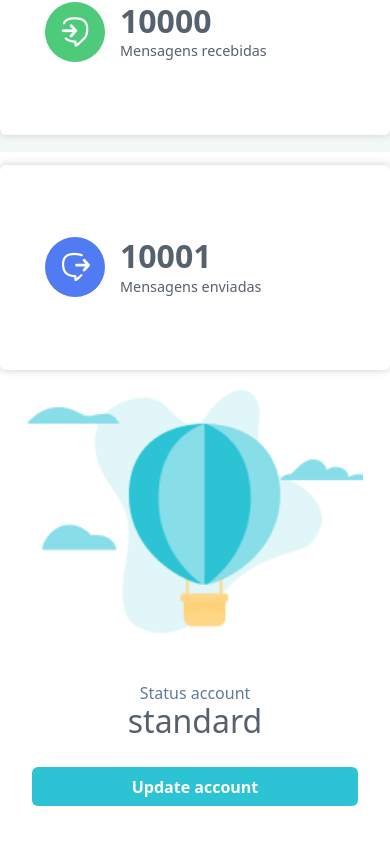
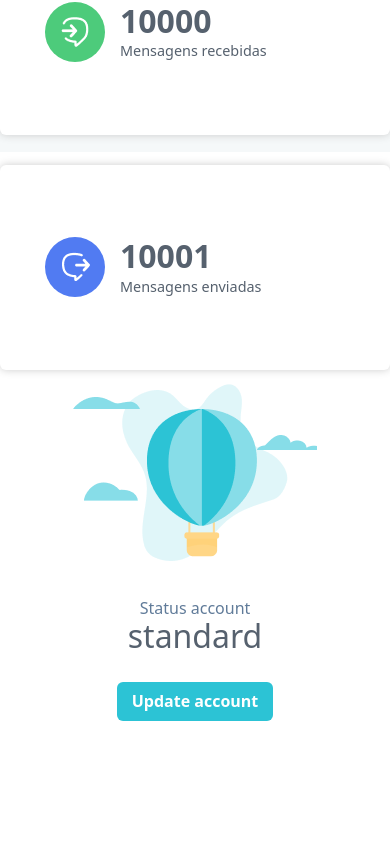
Before and after one commit to govijuan/test-take, a React (Create React App) app: page /chatbot/Will in a window 390 px wide. Shown: the part 722-1566 px from the top of the page. After the commit the page ends 1503 px from the top, so only its background shows below. Built offline with nearby package versions, Linux system fonts and the light colour scheme.

Commit message:
Correcting plan image responsive behavior

```diff
--- a/src/components/molecules/BotPlanContent/BotPlanContent.styles.ts
+++ b/src/components/molecules/BotPlanContent/BotPlanContent.styles.ts
@@ -3,9 +3,15 @@ import styled from 'styled-components'
 const BotPlanContentStyles = styled.div`
     display: flex;
     flex-direction: column;
-    justify-content: space-evenly;
-    height: 100%;
+    align-items: center;
     padding: 0 15px;
+    @media (max-width: 976px){
+        justify-content: flex-start;
+    }
+    @media (min-width: 977px){
+        justify-content: space-evenly;
+        height: 100%;
+    }
     &>div{
         display: flex;
         flex-direction: column;
@@ -13,7 +19,8 @@ const BotPlanContentStyles = styled.div`
 `
 
 export const PlanImage = styled.img`
-
+    width: 100%;
+    max-width: 244px;
 `
 
 export const PlanLabel = styled.span`
```
